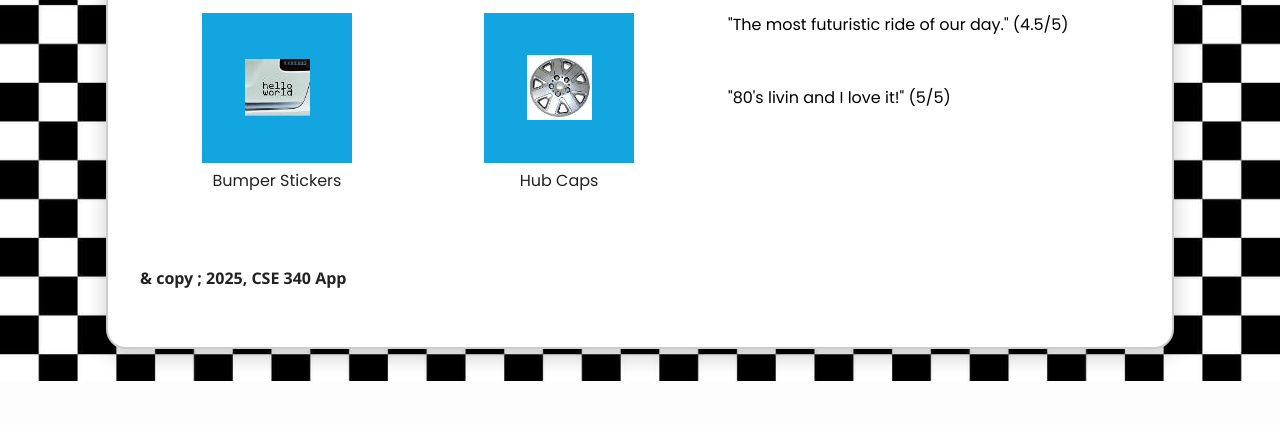
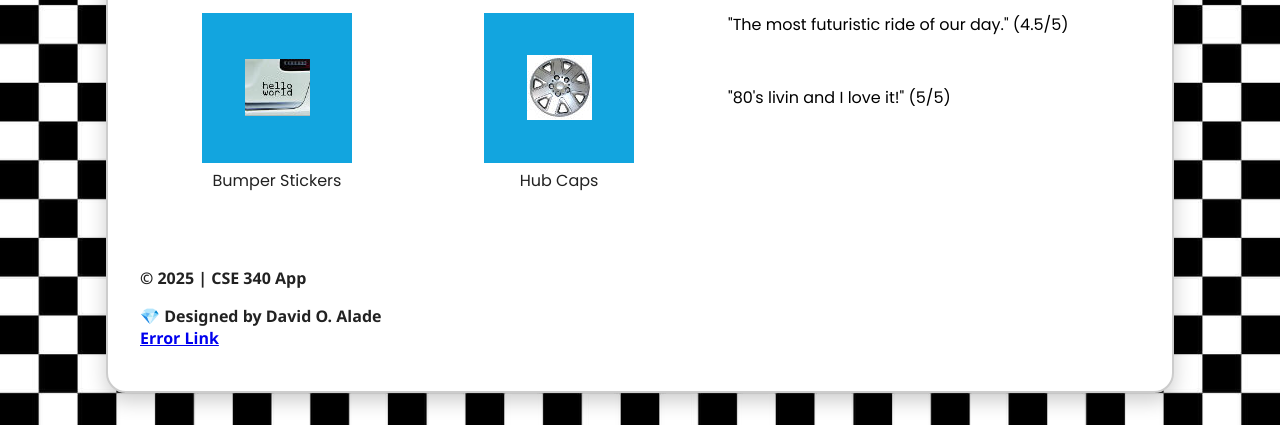
Before and after one commit to DavidicGeneration01/CSE-340, a Node server app: page / in a window 1280 px wide. Shown: the part 1042-1467 px from the top of the page. Before the commit the page ends 1423 px from the top, so only its background shows below. Run offline with Node 20, Linux system fonts and the light colour scheme; data that the repository does not hold is empty; some libraries are stand-ins or nearby versions.

Commit message:
update on the code but noy css

```diff
--- a/views/layouts/layout.ejs
+++ b/views/layouts/layout.ejs
@@ -1,5 +1,5 @@
 <!DOCTYPE html>
-<html lang="en">
+<html lang="en-US">
 <%- include('../partials/head') %>
 
 <body>
--- a/views/partials/footer.ejs
+++ b/views/partials/footer.ejs
@@ -1,5 +1,7 @@
 <% const d = new Date ()
 let year = d.getFullYear () %>
 <footer>
-    <p class="copyright">& copy ; <%= year %>, CSE 340 App</p>
+    <p class="copyright">&copy; <%= year %> | CSE 340 App</p>
+    <div>💎 Designed by David O. Alade</div>
+    <a href="/inv/error" title="trigger error">Error Link</a>
 </footer>
--- a/views/partials/head.ejs
+++ b/views/partials/head.ejs
@@ -3,7 +3,7 @@
     <meta http-equiv="X-UA-Compatible" content="IE=edge">
     <meta name="viewport" content="width=device-width, initial-scale=1.0">
     <title><%= title %> | CSE 340 App</title>
-    <link rel="stylesheet" href="/css/styles.css">
+    <link rel="stylesheet" href="/css/styles.css" media="screen">
     <!-- Google Fonts -->
     <link href="https://fonts.googleapis.com/css2?family=Poppins:wght@400;600&display=swap" rel="stylesheet">
 
```
Also changed, not shown: Error/error.ejs (added, +10 -0 lines).
